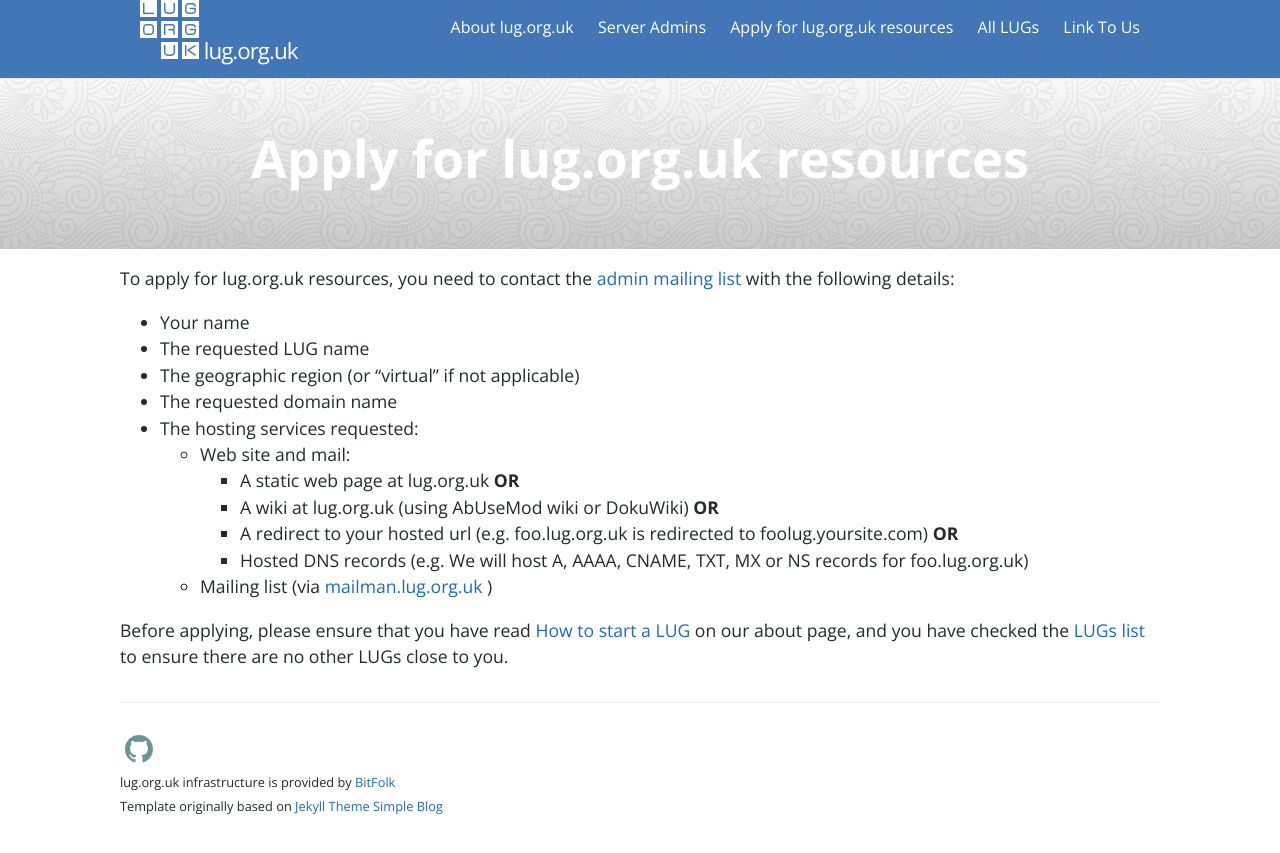
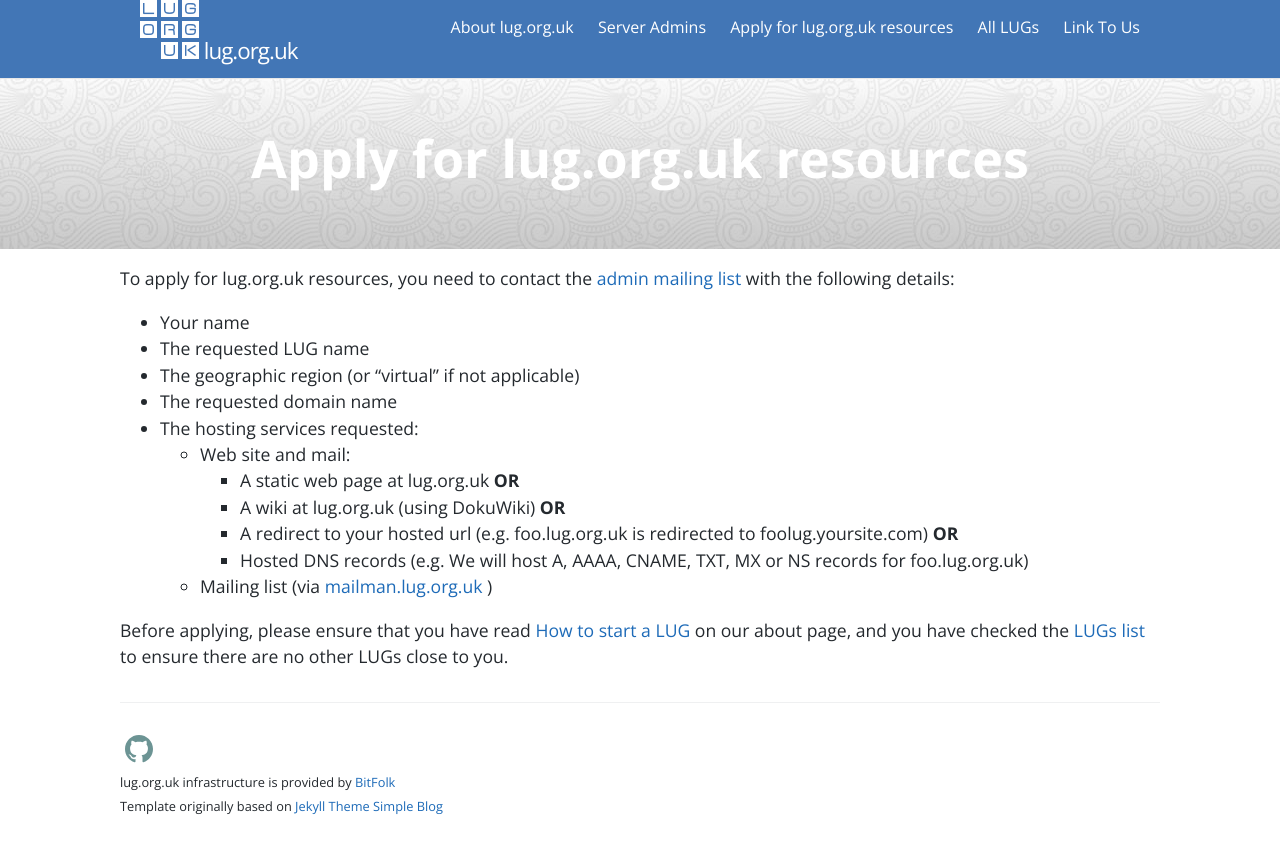
Before and after one commit to lugorguk/lug.org.uk-website, a Jekyll site: the page built from apply.md, in a window 1280 px wide. Shown: the top 853 px of the page. Built offline with Jekyll 4.4.1, drawn with Linux system fonts in a browser that asks for light colours.

Commit message:
Removed AbUseMod from the offered services
Removed AbUseMod from the offered services as this was retired a while ago

```diff
--- a/apply.md
+++ b/apply.md
@@ -12,7 +12,7 @@ To apply for lug.org.uk resources, you need to contact the [admin mailing list](
 * The hosting services requested:
   * Web site and mail:
     * A static web page at lug.org.uk <b>OR</b>
-    * A wiki at lug.org.uk (using AbUseMod wiki or DokuWiki) <b>OR</b>
+    * A wiki at lug.org.uk (using DokuWiki) <b>OR</b>
     * A redirect to your hosted url (e.g. foo.lug.org.uk is redirected to foolug.yoursite.com) <b>OR</b>
     * Hosted DNS records (e.g. We will host A, AAAA, CNAME, TXT, MX or NS records for foo.lug.org.uk)
   * Mailing list (via [mailman.lug.org.uk](https://mailman.lug.org.uk/mailman/listinfo/) )
```
